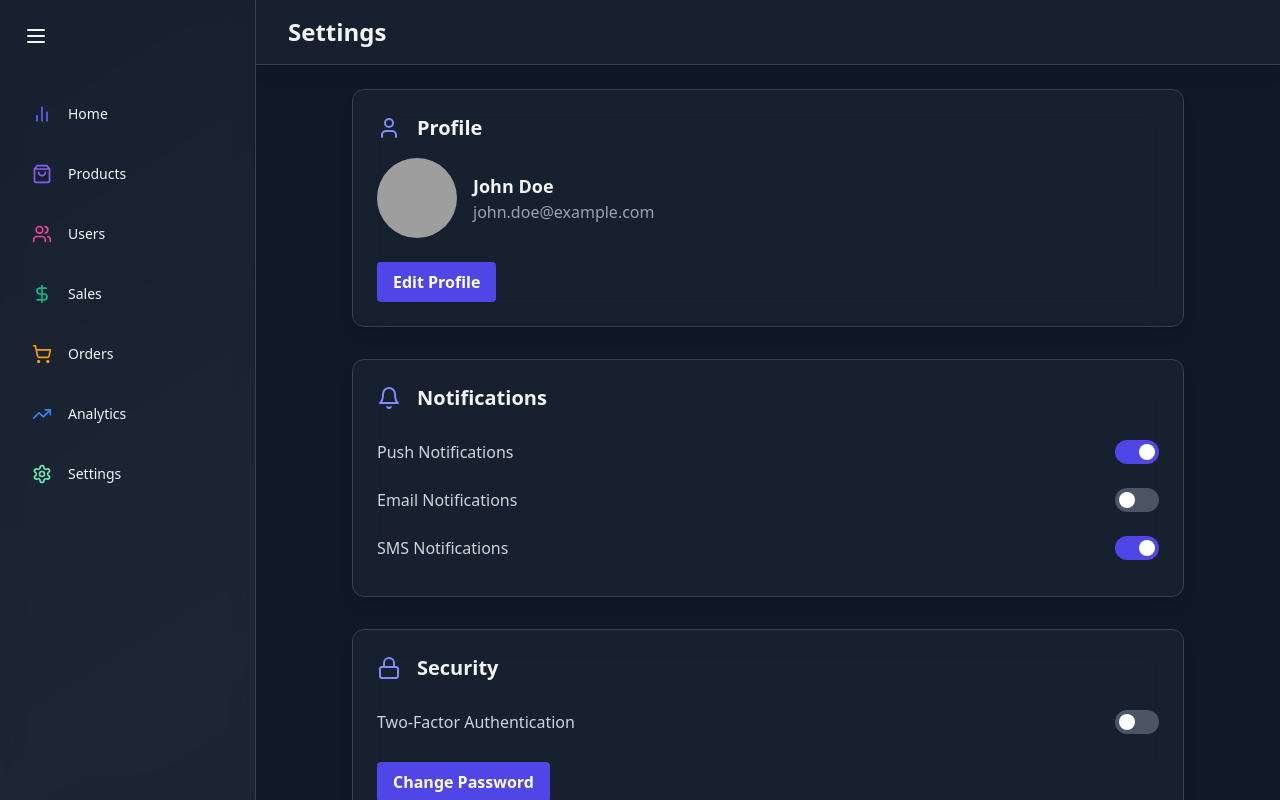
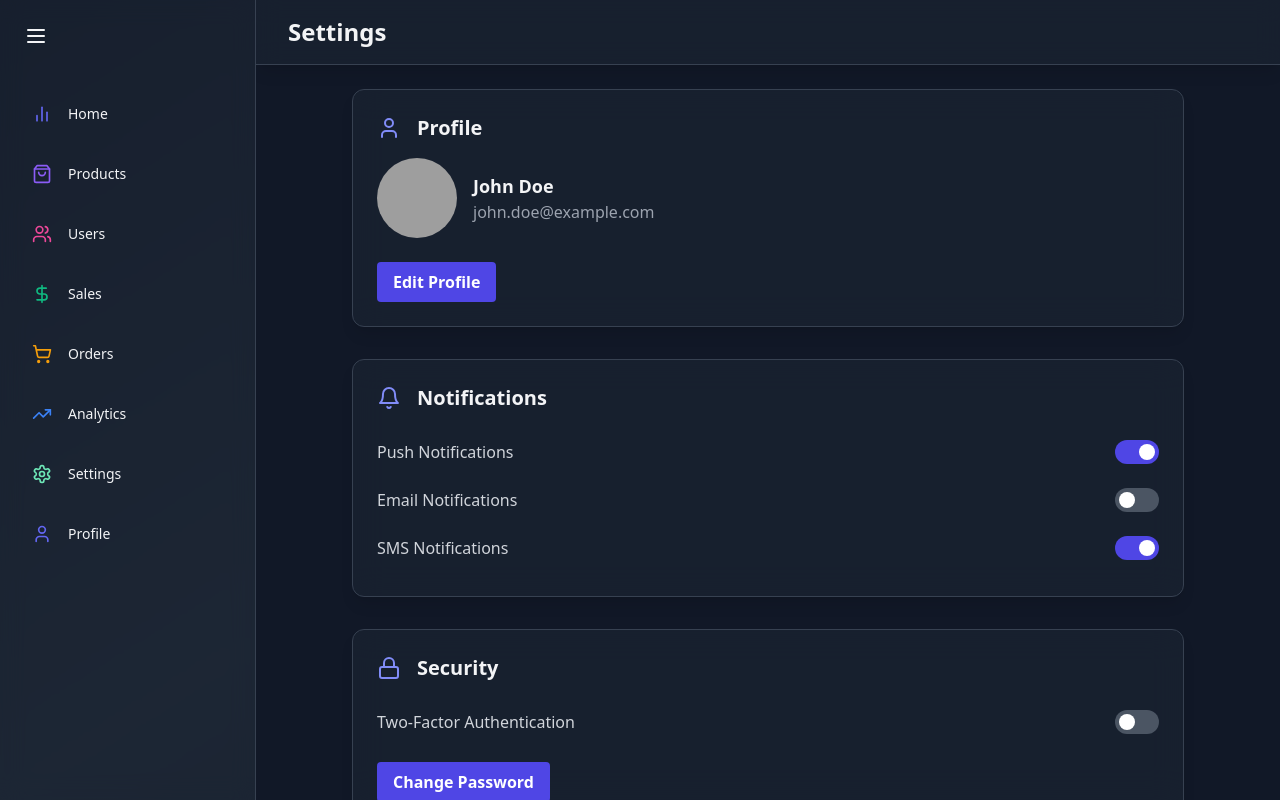
Before and after one commit to abodulla/react_dashboardv-3, a React (Vite) app: page /settings in a window 1280 px wide. Built offline with nearby package versions, Linux system fonts and the light colour scheme; grey boxes are pictures that could not be loaded.

Commit message:
setting profile page

```diff
--- a/src/App.jsx
+++ b/src/App.jsx
@@ -9,6 +9,7 @@ import SalesPage from "./pages/SalesPage";
 import OrdersPage from "./pages/OrdersPage";
 import AnalyticsPage from "./pages/AnalyticsPage";
 import SettingsPage from "./pages/SettingsPage";
+import ProfilePage from "./pages/ProfilePage";
 
 function App() {
   return (
@@ -28,6 +29,7 @@ function App() {
         <Route path="/orders" element={<OrdersPage />} />
         <Route path="/analytics" element={<AnalyticsPage />} />
         <Route path="/settings" element={<SettingsPage />} />
+        <Route path="/myProfile" element={<ProfilePage />} />
       </Routes>
     </div>
   );
--- a/src/components/common/Sidebar.jsx
+++ b/src/components/common/Sidebar.jsx
@@ -7,6 +7,7 @@ import {
   ShoppingCart,
   TrendingUp,
   Users,
+  User,
 } from "lucide-react";
 import { useState } from "react";
 import { AnimatePresence, motion } from "framer-motion";
@@ -25,6 +26,7 @@ const SIDEBAR_ITEMS = [
   { name: "Orders", icon: ShoppingCart, color: "#F59E0B", href: "/orders" },
   { name: "Analytics", icon: TrendingUp, color: "#3B82F6", href: "/analytics" },
   { name: "Settings", icon: Settings, color: "#6EE7B7", href: "/settings" },
+  { name: "Profile", icon: User, color: "#6366f1", href: "/settings" },
 ];
 
 const Sidebar = () => {
--- a/src/components/settings/Profile/Profile_Edit.jsx
+++ /dev/null
@@ -1,5 +0,0 @@
-import React from "react";
-
-export default function Profile_Edit() {
-  return <div></div>;
-}
--- /dev/null
+++ b/src/pages/ProfilePage.jsx
@@ -0,0 +1,13 @@
+import Header from "../components/common/Header";
+
+const ProfilePAge = () => {
+  return (
+    <>
+      <div className="flex-1 overflow-auto relative z-10">
+        <Header title="Profile" />
+      </div>
+    </>
+  );
+};
+
+export default ProfilePAge;
--- a/src/pages/SettingsPage.jsx
+++ b/src/pages/SettingsPage.jsx
@@ -7,10 +7,10 @@ import Security from "../components/settings/Security";
 
 const SettingsPage = () => {
   return (
-		<div className='flex-1 overflow-auto relative z-10 bg-gray-900'>
-			<Header title='Settings' />
-			<main className='max-w-4xl mx-auto py-6 px-4 lg:px-8'>
-				<Profile />
+    <div className="flex-1 overflow-auto relative z-10 bg-gray-900">
+      <Header title="Settings" />
+      <main className="max-w-4xl mx-auto py-6 px-4 lg:px-8">
+        <Profile title="profile" />
         <Notifications />
         <Security />
         <ConnectedAccounts />
```
Also changed, not shown: src/components/settings/Profile.jsx (+7 -7 lines). Lines whose indentation alone changed are shown as unchanged.
